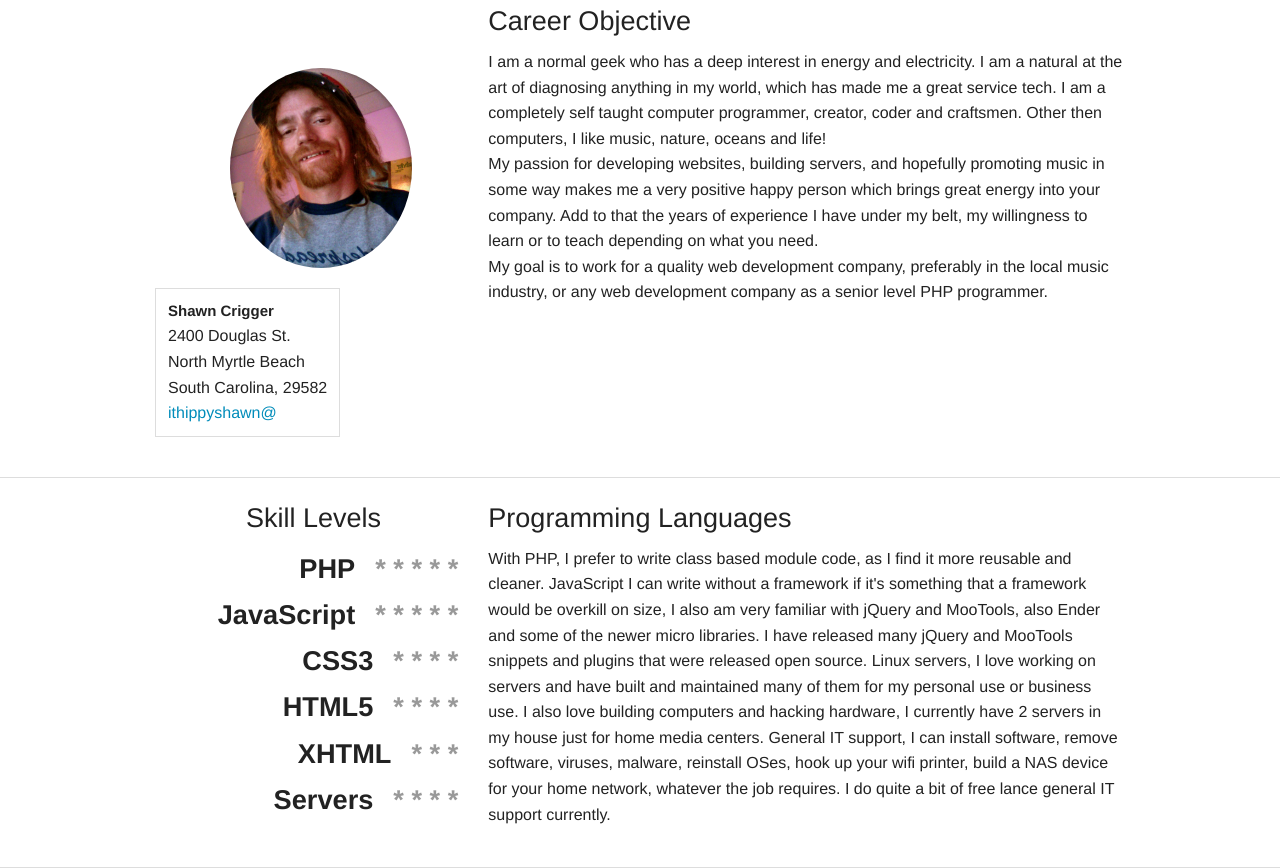
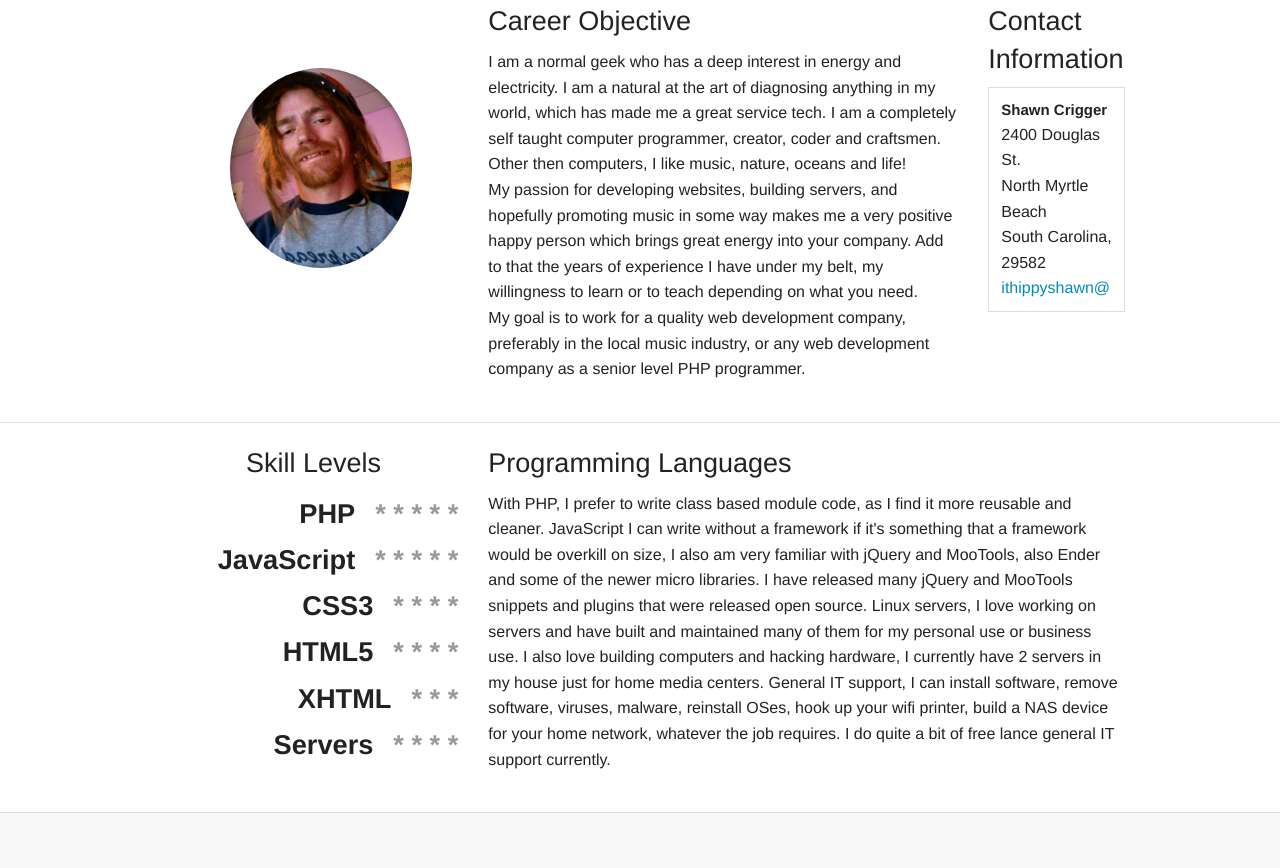
Before and after one commit to shawn-crigger/resume, a PHP site: page / in a window 1280 px wide. Shown: the part 45-913 px from the top of the page. After the commit the page ends 858 px from the top, so only its background shows below. Run offline with PHP 8.4, Linux system fonts and the light colour scheme.

Commit message:
added vcrard

```diff
--- a/index.php
+++ b/index.php
@@ -34,10 +34,25 @@
 
     <div class="row clearfix">
       <div class="large-4 medium-4 columns clearfix">
-        <p class="right">
+        <p>
           <img src="/img/heroshot.jpg" class="hero-img" alt="Picture of Shawn Crigger" />
         </p>
-        <ul class="vcard left">
+      </div>
+
+
+      <div class="large-6 medium-6 columns">
+
+        <h3>Career Objective</h3>
+          <p class="ptext">
+          I am a normal geek who has a deep interest in energy and electricity.  I am a natural at the art of diagnosing anything in my world, which has made me a great service tech.  I am a completely self taught computer programmer, creator, coder and craftsmen. Other then computers, I like music, nature, oceans and life!<br>
+          My passion for developing websites, building servers, and hopefully promoting music in some way makes me a very positive happy person which brings great energy into your company.  Add to that the years of experience I have under my belt, my willingness to learn or to teach depending on what you need.  <br>
+          My goal is to work for a quality web development company, preferably in the local music industry, or any web development company as a senior level PHP programmer.
+          </p>
+      </div>
+
+      <div class="large-2 medium-2 columns">
+      <h3>Contact Information</h3>
+        <ul class="vcard">
           <li class="fn">Shawn Crigger</li>
           <li class="street-address">2400 Douglas St.</li>
           <li class="locality">North Myrtle Beach</li>
@@ -46,16 +61,6 @@
         </ul>
       </div>
 
-
-      <div class="large-8 medium-6 columns">
-
-        <h3>Career Objective</h3>
-          <p class="ptext">
-          I am a normal geek who has a deep interest in energy and electricity.  I am a natural at the art of diagnosing anything in my world, which has made me a great service tech.  I am a completely self taught computer programmer, creator, coder and craftsmen. Other then computers, I like music, nature, oceans and life!<br>
-          My passion for developing websites, building servers, and hopefully promoting music in some way makes me a very positive happy person which brings great energy into your company.  Add to that the years of experience I have under my belt, my willingness to learn or to teach depending on what you need.  <br>
-          My goal is to work for a quality web development company, preferably in the local music industry, or any web development company as a senior level PHP programmer.
-          </p>
-      </div>
 <!--
       <div class="large-4 medium-4 columns">
 			  <h5>Try one of these buttons:</h5>
```
